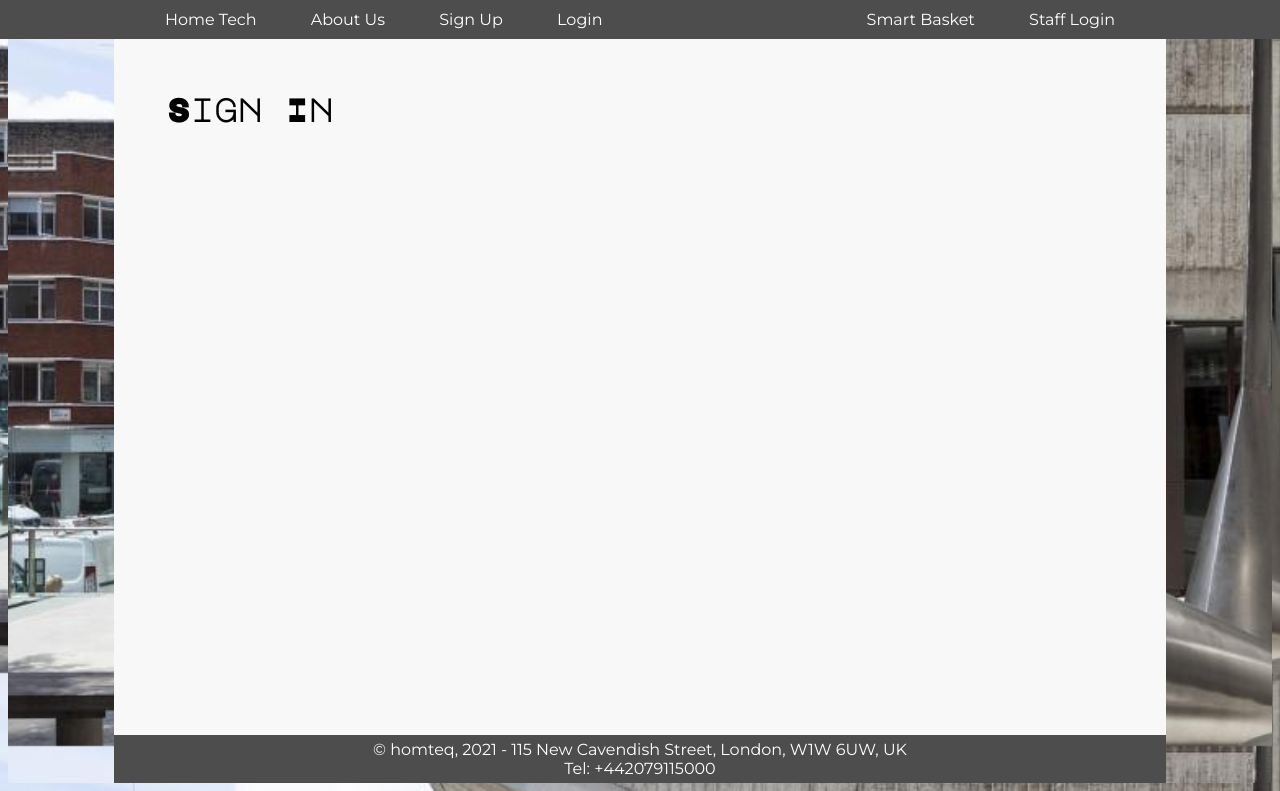
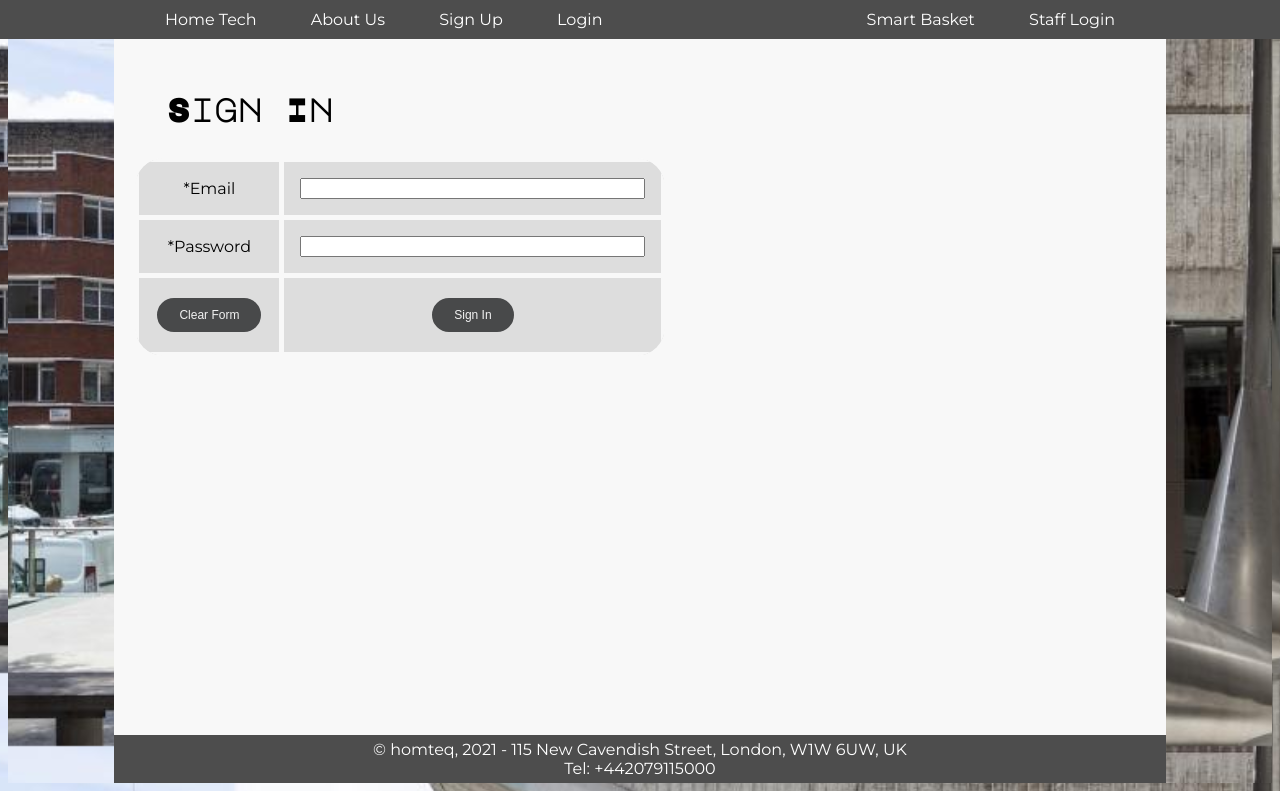
Before and after one commit to piotrstanny/homteq-db-driven-webapp, a PHP site: page /login.php in a window 1280 px wide. Shown: the part 127-918 px from the top of the page. Run offline with PHP 8.4, Linux system fonts and the light colour scheme; data that the repository does not hold is empty.

Commit message:
Create form for login

```diff
--- a/login.php
+++ b/login.php
@@ -11,9 +11,25 @@ include ("headfile.html"); //include header layout file
 echo "<h4>".$pagename."</h4>"; //display name of the page on the web page
 
 
-// Form to log in user
+//display a sign in form
+echo "<form action=login_process.php method=POST>";
+echo "<table id='baskettable'>";
 
+  echo "<tr>";
+    echo "<td>*Email</td>";
+    echo "<td><input type=text name=r_email size=40></td>";
+  echo "</tr>";
+  echo "<tr>";
+    echo "<td>*Password</td>";
+    echo "<td><input type=password name=r_password1 size=40></td>";
+  echo "</tr>";
+  echo "<tr>";
+    echo "<td><input type=reset value='Clear Form' id='submitbtn'></td>";
+    echo "<td><input type=submit value='Sign In' id='submitbtn'></td>";
+  echo "</tr>";
 
+echo "</table>";
+echo "</form>";
 
 include ("footfile.html"); //include head layout
 echo "</body>";
```
